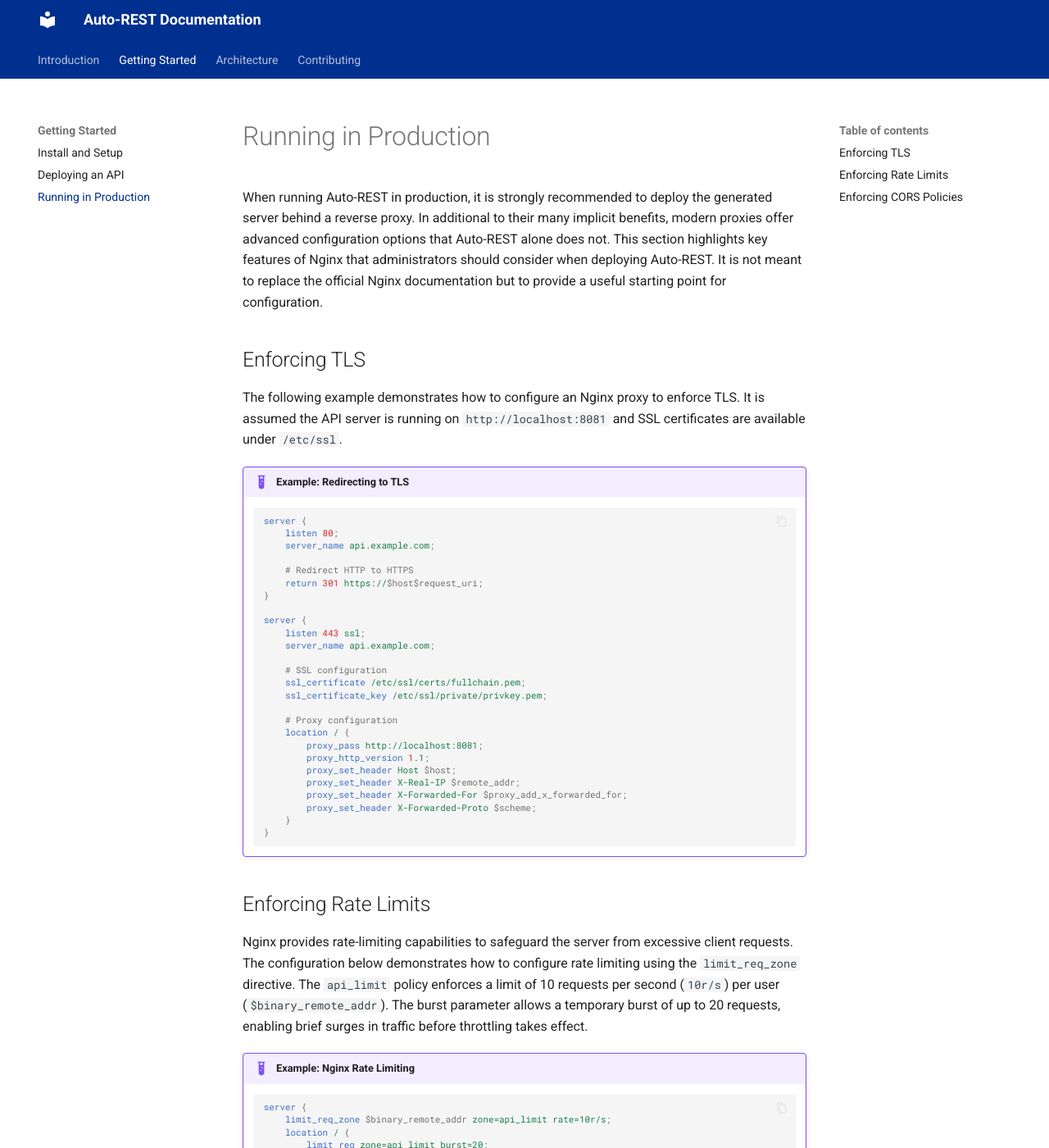
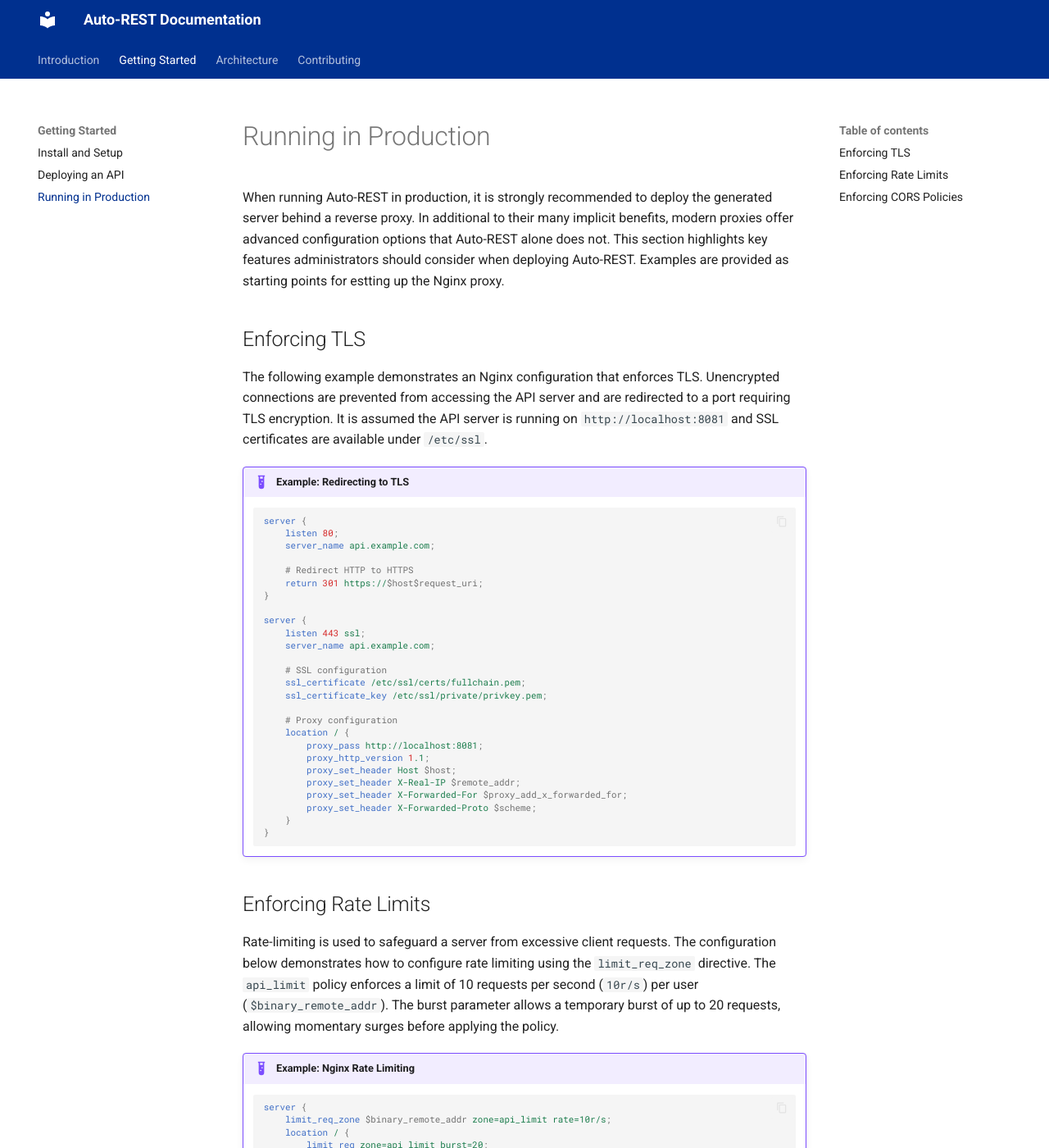
Before and after one commit to Better-HPC/auto-rest, an MkDocs documentation site: the page built from docs/getting_started/running_prod.md, in a window 1280 px wide and 1400 px high. Shown: the whole window at 82% size. Built offline with MkDocs 1.6.1 and Material for MkDocs 9.7.7, drawn with Linux system fonts in a browser that asks for light colours; some of the changed text lies outside the part shown.

Commit message:
Minor edit pass

```diff
--- a/docs/getting_started/running_prod.md
+++ b/docs/getting_started/running_prod.md
@@ -2,12 +2,13 @@
 
 When running Auto-REST in production, it is strongly recommended to deploy the generated server behind a reverse proxy.
 In additional to their many implicit benefits, modern proxies offer advanced configuration options that Auto-REST alone does not.
-This section highlights key features of Nginx that administrators should consider when deploying Auto-REST.
-It is not meant to replace the official Nginx documentation but to provide a useful starting point for configuration.
+This section highlights key features administrators should consider when deploying Auto-REST.
+Examples are provided as starting points for estting up the Nginx proxy.
 
 ## Enforcing TLS
 
-The following example demonstrates how to configure an Nginx proxy to enforce TLS.
+The following example demonstrates an Nginx configuration that enforces TLS.
+Unencrypted connections are prevented from accessing the API server and are redirected to a port requiring TLS encryption.
 It is assumed the API server is running on `http://localhost:8081` and SSL certificates are available under `/etc/ssl`.
 
 !!! example "Example: Redirecting to TLS"
@@ -43,11 +44,10 @@ It is assumed the API server is running on `http://localhost:8081` and SSL certi
 
 ## Enforcing Rate Limits
 
-Nginx provides rate-limiting capabilities to safeguard the server from excessive client requests.
+Rate-limiting is used to safeguard a server from excessive client requests.
 The configuration below demonstrates how to configure rate limiting using the `limit_req_zone` directive.
 The `api_limit` policy enforces a limit of 10 requests per second (`10r/s`) per user (`$binary_remote_addr`).
-The burst parameter allows a temporary burst of up to 20 requests, enabling brief surges in traffic before throttling
-takes effect.
+The burst parameter allows a temporary burst of up to 20 requests, allowing momentary surges before applying the policy.
 
 !!! example "Example: Nginx Rate Limiting"
 
@@ -62,7 +62,7 @@ takes effect.
 
 ## Enforcing CORS Policies
 
-Nginx offers support for enforcing Cross-Origin Resource Sharing (CORS) policies.
+Cross-Origin Resource Sharing (CORS) limits the server to respond only to requests originating from specific locations.
 The configuration below demonstrates how to implement a basic CORS policy using the `add_header` directive.
 This setup allows requests from any origin (`Access-Control-Allow-Origin: '*'`) and limits the supported HTTP methods.
 
```
